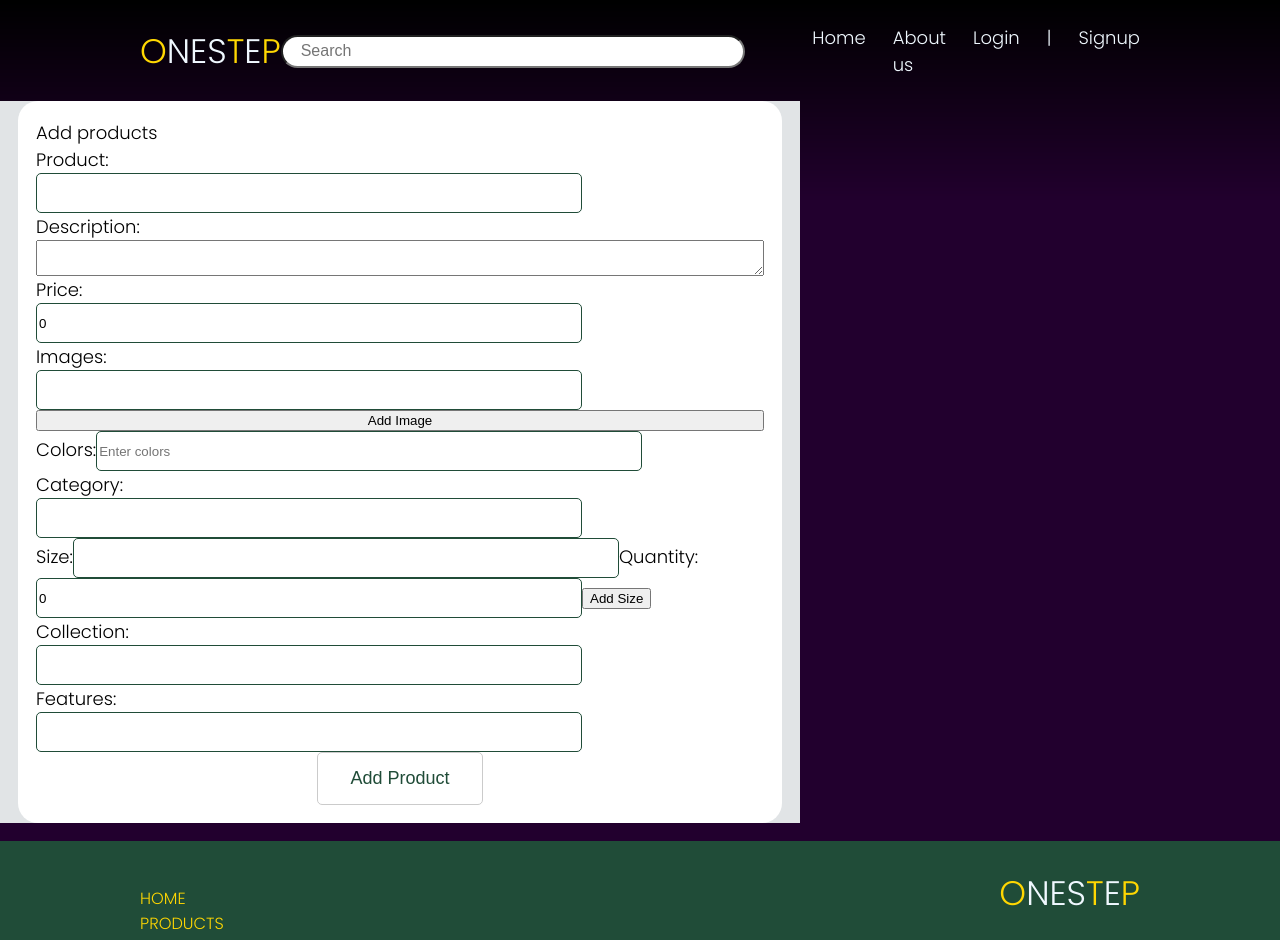
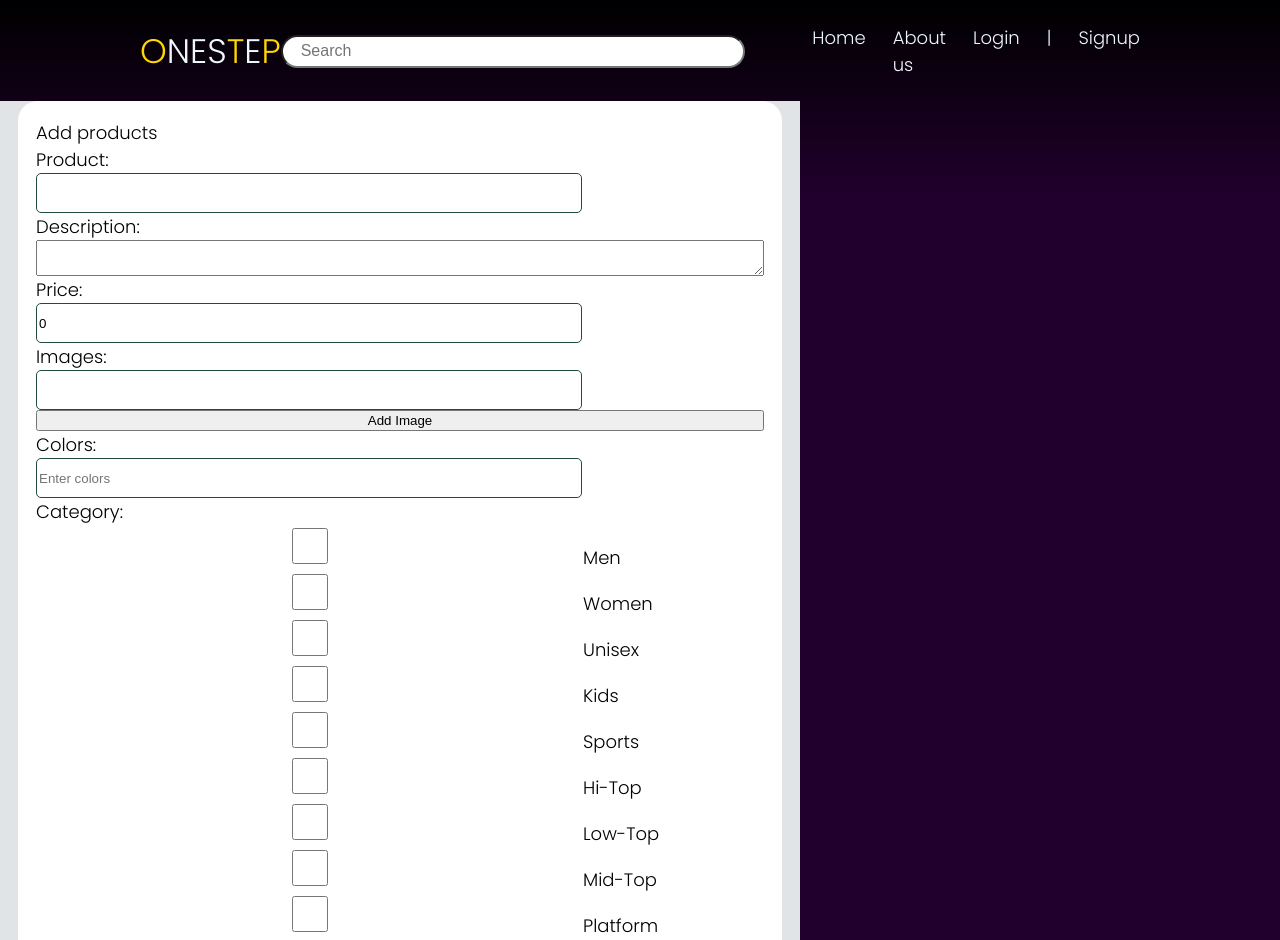
Before and after one commit to ron062394/Onestep-MERN, a React (Create React App) app in the folder frontend/: page /product/1 in a window 1280 px wide. Shown: the top 940 px of the page. Built offline with nearby package versions, Linux system fonts and the light colour scheme.

Commit message:
Revised category input for AddProduct component

```diff
--- a/frontend/src/pages/admin/AddProduct.css
+++ b/frontend/src/pages/admin/AddProduct.css
@@ -11,11 +11,6 @@
     color: black;
 }
 
-
-.add-product {
-
-}
-
 .add-product input {
     height: 2rem;
     width:30rem;
--- a/frontend/src/pages/admin/AddProduct.js
+++ b/frontend/src/pages/admin/AddProduct.js
@@ -6,9 +6,9 @@ function AddProduct() {
     product: "",
     description: "",
     price: 0,
-    images: [], // Change to accept an array of strings
+    images: [],
     colors: "",
-    category: "",
+    categories: [],
     size: "",
     collection: "",
     features: "",
@@ -36,56 +36,69 @@ function AddProduct() {
     });
   };
 
+  const handleCategoryChange = (e) => {
+    const { value, checked } = e.target;
+    if (checked) {
+      setFormData({
+        ...formData,
+        categories: [...formData.categories, value],
+      });
+    } else {
+      setFormData({
+        ...formData,
+        categories: formData.categories.filter(
+          (category) => category !== value
+        ),
+      });
+    }
+  };
+
   const handleFormSubmit = async (e) => {
     e.preventDefault();
 
     try {
       const productData = {
         ...formData,
-        sizes: selectedSizes, // Include selected sizes in the form data
+        sizes: selectedSizes,
       };
 
-      const response = await fetch('/api/product', {
-        method: 'POST',
+      const response = await fetch("/api/product", {
+        method: "POST",
         headers: {
-          'Content-Type': 'application/json',
+          "Content-Type": "application/json",
         },
         body: JSON.stringify(productData),
       });
 
       if (!response.ok) {
-        throw new Error('Failed to add product');
+        throw new Error("Failed to add product");
       }
 
-      console.log(formData)
-      // Clear form data after successful submission
+      console.log("Product added successfully");
       setFormData({
         product: "",
         description: "",
         price: 0,
-        images: [], // Clear images array
+        images: [],
         colors: "",
-        category: "",
+        categories: [],
         size: "",
         collection: "",
         features: "",
         quantity: 0,
       });
       setSelectedSizes([]);
-
-      console.log('Product added successfully');
     } catch (error) {
-      console.error('Error adding product:', error.message);
+      console.error("Error adding product:", error.message);
     }
   };
 
   const handleImageAdd = () => {
     setFormData({
       ...formData,
-      images: [...formData.images, formData.image], // Concatenate new image with existing images
-      image: "", // Clear input field after adding image
+      images: [...formData.images, formData.image],
+      image: "",
     });
-    console.log(formData)
   };
 
   return (
@@ -116,7 +129,7 @@ function AddProduct() {
           onChange={handleInputChange}
         />
 
-        <label>Images:</label> {/* Change label */}
+        <label>Images:</label>
         <input
           type="text"
           name="image"
@@ -126,7 +139,7 @@ function AddProduct() {
         <button type="button" onClick={handleImageAdd}>
           Add Image
         </button>
-        <div className="selected-images"> {/* Display selected images */}
+        <div className="selected-images">
           {formData.images.map((image, index) => (
             <div key={index}>
               <img src={image} alt={`Image ${index + 1}`} />
@@ -134,8 +147,7 @@ function AddProduct() {
           ))}
         </div>
 
-        <label>
-          Colors:
+        <label>Colors:</label>
         <input
           type="text"
           name="colors"
@@ -143,15 +155,110 @@ function AddProduct() {
           onChange={handleInputChange}
           placeholder="Enter colors"
         />
-        </label>
 
         <label>Category:</label>
+        <div>
+          <label>
             <input
-          type="text"
+              type="checkbox"
               name="category"
-          value={formData.category}
-          onChange={handleInputChange}
+              value="Men"
+              checked={formData.categories.includes("Men")}
+              onChange={handleCategoryChange}
             />
+            Men
+          </label>
+          <label>
+            <input
+              type="checkbox"
+              name="category"
+              value="Women"
+              checked={formData.categories.includes("Women")}
+              onChange={handleCategoryChange}
+            />
+            Women
+          </label>
+          <label>
+            <input
+              type="checkbox"
+              name="category"
+              value="Unisex"
+              checked={formData.categories.includes("Unisex")}
+              onChange={handleCategoryChange}
+            />
+            Unisex
+          </label>
+          <label>
+            <input
+              type="checkbox"
+              name="category"
+              value="Kids"
+              checked={formData.categories.includes("Kids")}
+              onChange={handleCategoryChange}
+            />
+            Kids
+          </label>
+          <label>
+            <input
+              type="checkbox"
+              name="category"
+              value="Sports"
+              checked={formData.categories.includes("Sports")}
+              onChange={handleCategoryChange}
+            />
+            Sports
+          </label>
+          <label>
+            <input
+              type="checkbox"
+              name="category"
+              value="Hi-Top"
+              checked={formData.categories.includes("Hi-Top")}
+              onChange={handleCategoryChange}
+            />
+            Hi-Top
+          </label>
+          <label>
+            <input
+              type="checkbox"
+              name="category"
+              value="Low-Top"
+              checked={formData.categories.includes("Low-Top")}
+              onChange={handleCategoryChange}
+            />
+            Low-Top
+          </label>
+          <label>
+            <input
+              type="checkbox"
+              name="category"
+              value="Mid-Top"
+              checked={formData.categories.includes("Mid-Top")}
+              onChange={handleCategoryChange}
+            />
+            Mid-Top
+          </label>
+          <label>
+            <input
+              type="checkbox"
+              name="category"
+              value="Platform"
+              checked={formData.categories.includes("Platform")}
+              onChange={handleCategoryChange}
+            />
+            Platform
+          </label>
+          <label>
+            <input
+              type="checkbox"
+              name="category"
+              value="Heeled"
+              checked={formData.categories.includes("Heeled")}
+              onChange={handleCategoryChange}
+            />
+            Heeled
+          </label>
+        </div>
 
         <div className="size-selection">
           <label>Size:</label>
```
Lines whose indentation alone changed are shown as unchanged.
